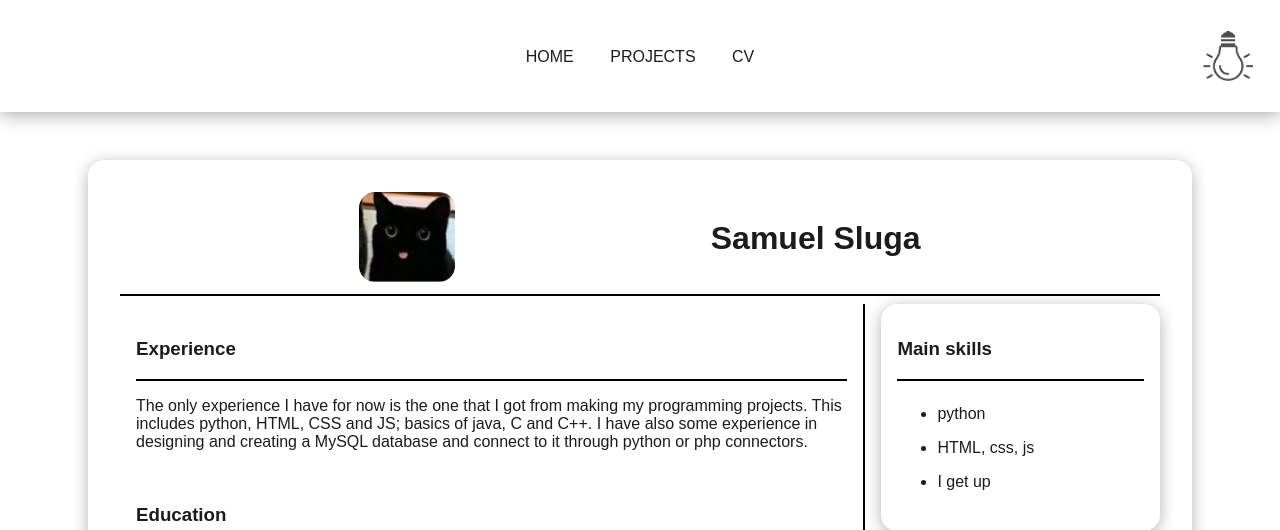
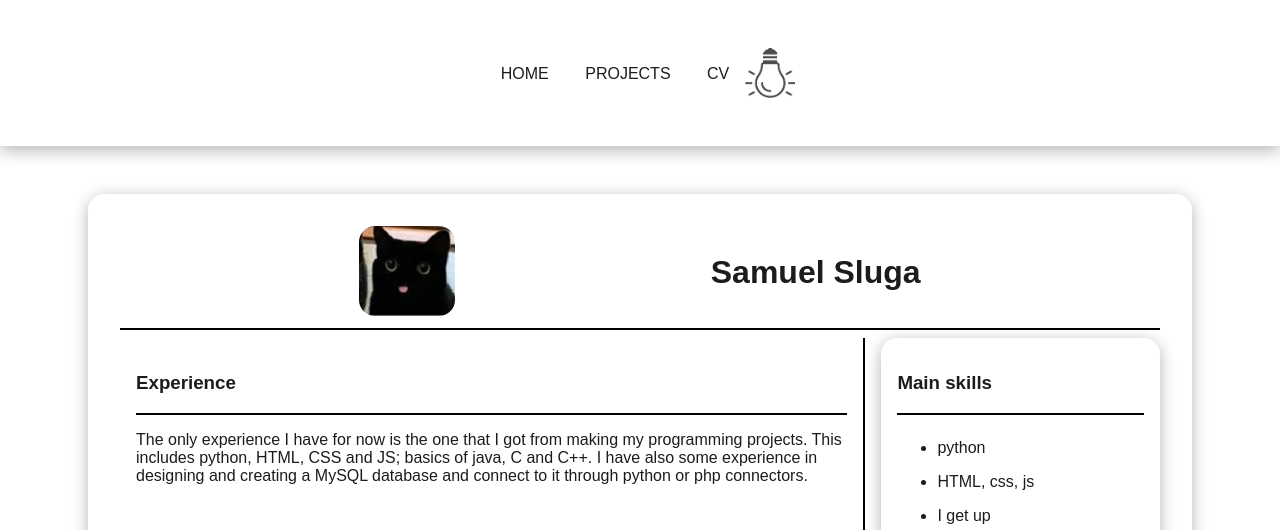
Before and after one commit to salamelek/personal_website, a PHP site: page /curriculum_vitae/index.html in a window 1280 px wide. Shown: the top 530 px of the page. Run offline with PHP 8.4, Linux system fonts and the light colour scheme.

Commit message:
light switch

```diff
--- a/css/style.css
+++ b/css/style.css
@@ -53,7 +53,6 @@ a {
 }
 
 main {
-    padding: 3em;
     max-width: 1200px;
     margin: 0 auto;
 }
@@ -80,7 +79,13 @@ nav {
     position: relative;
 }
 
-.inner-nav {
+.nav-wrapper {
+    display: flex;
+    align-items: center;
+    justify-content: center;
+}
+
+.inner-nav-menu {
     display: flex;
     justify-content: center;
     height: 1em;
@@ -125,36 +130,42 @@ nav {
 }
 
 /*LIGHT DARK MODE BUTTON*/
+
+.toggle-light {
+    width: 50px;
+    height: 50px;
+    position: relative;
+    background-image: url("../images/light_bulb_off.png");
+    background-repeat: round;
+    background-color: rgba(0, 0, 0, 0);
+    flex-shrink: 0;
+}
+
+/*.toggle-light:hover {*/
+/*    background-image: url("../images/light_bulb_on.png");*/
+/*}*/
+
 .toggle-light button{
     border-style: none;
-    position: absolute;
-    right: 2em;
-    bottom: 50%;
-    transform: translateY(50%);
-    background-image: url("../images/light_bulb.png");
-    background-repeat: round;
-    width: 50px;
-    height: 50px;
-    background-color: rgba(0, 0, 0, 0);
-}
-
-.toggle-light img {
-    width: 50px;
-    opacity: 0.3;
+    background: none;
+    padding: 0;
+    width: 100%;
+    height: 100%;
+    cursor: pointer;
 }
 
 .light-div {
-    cursor: pointer;
-    width: 75px;
-    height: 75px;
+    border-radius: 50%;
     position: absolute;
-    right: -12.5px;
-    bottom: -20.5px;
-    border-radius: 50%;
+    left: 50%;
+    transform: translateX(-50%);
+    bottom: -15%;
 }
 
-.light-div:hover {
-    background: radial-gradient(rgba(255, 255, 0, 0.5), rgba(0, 0, 0, 0) 50%);
+.toggle-light:hover .light-div {
+    width: 100%;
+    height: 100%;
+    background: radial-gradient(rgba(255, 255, 0, 0.5), rgba(0, 0, 0, 0) 70%);
 }
 /*INDEX CARDS*/
 
@@ -218,7 +229,6 @@ nav {
 
 .curriculum-sheet {
     padding: 2em;
-    border-radius: 1em;
 }
 
 .curriculum-sheet li {
@@ -300,13 +310,23 @@ nav {
     /*TODO when the green bar gets to the end, bring out a more detailed description*/
 }
 
-@media screen and (max-width: 900px){
+@media screen and (max-width: 60rem) {
     .curriculum-main-side-wrapper {
         grid-template-columns: auto;
     }
 
     .curriculum-content {
         border-right: none;
+    }
+}
+
+@media screen and (min-width: 40rem) {
+    main {
+        padding: 3em;
+    }
+
+    .curriculum-sheet {
+        border-radius: 1em;
     }
 }
 
--- a/curriculum_vitae/index.html
+++ b/curriculum_vitae/index.html
@@ -29,17 +29,21 @@
         }
     </script>
     <nav class="shadow">
-        <div class="inner-nav">
+        <div class="nav-wrapper">
+            <div class="nav-menu-wrapper">
+                <div class="inner-nav-menu">
                     <div class="nav-links">
                         <a href="../" class="nav-link">HOME</a>
                         <a href="../projects/" class="nav-link">PROJECTS</a>
                         <a href="" class="nav-link">CV</a>
                     </div>
                 </div>
+            </div>
             <div class="toggle-light">
                 <button onclick="switchTheme()">
                     <div class="light-div"></div>
                 </button>
+            </div>
         </div>
     </nav>
     <main>
--- a/index.html
+++ b/index.html
@@ -29,7 +29,7 @@
         }
     </script>
     <nav class="shadow">
-        <div class="inner-nav">
+        <div class="inner-nav-menu">
             <div class="nav-links">
                 <a href="" class="nav-link">HOME</a>
                 <a href="./projects/" class="nav-link">PROJECTS</a>
--- a/projects/index.html
+++ b/projects/index.html
@@ -29,7 +29,7 @@
         }
     </script>
     <nav class="shadow">
-        <div class="inner-nav">
+        <div class="inner-nav-menu">
             <div class="nav-links">
                 <a href="../" class="nav-link">HOME</a>
                 <a href="" class="nav-link">PROJECTS</a>
```
Also changed, not shown: images/light_bulb_off.png (renamed from images/light_bulb.png). Lines whose indentation alone changed are shown as unchanged.
